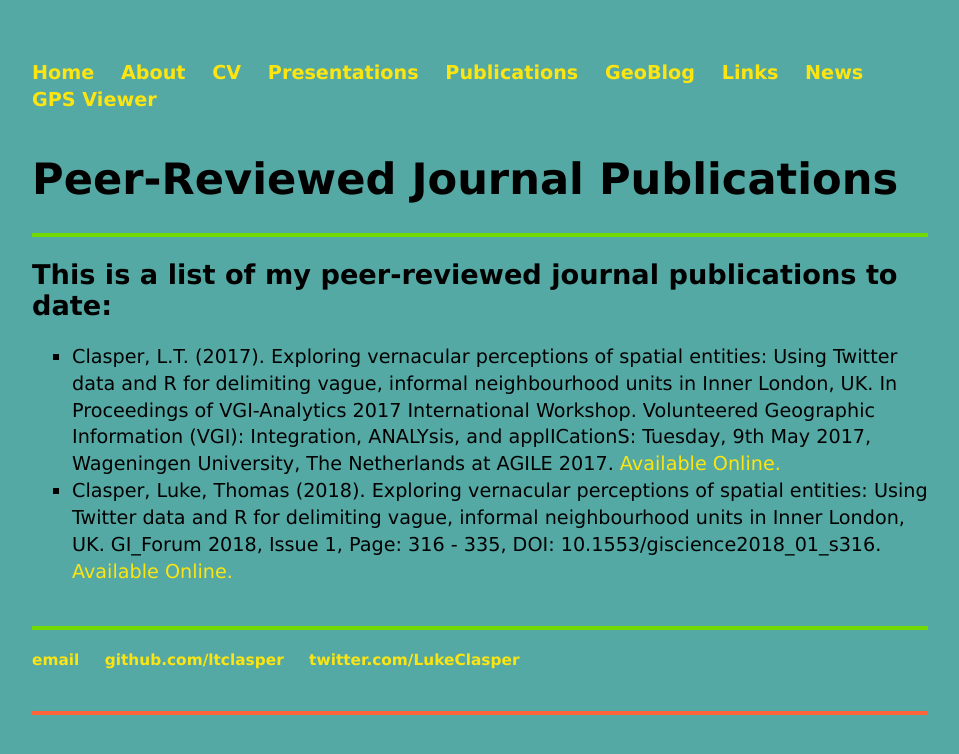
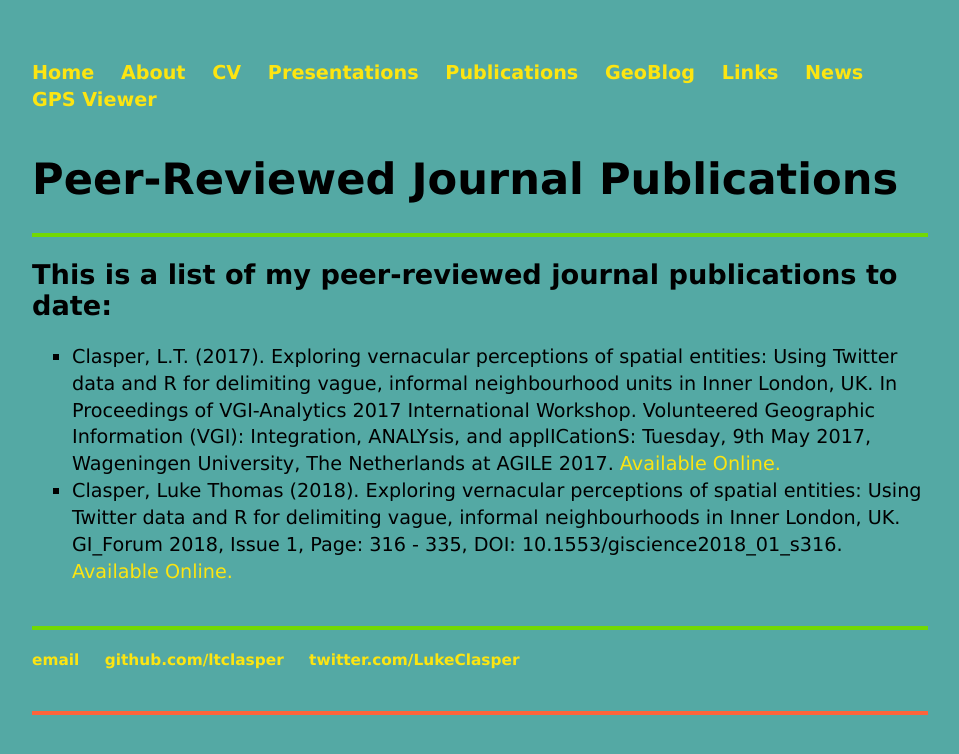
Before and after one commit to ltclasper/ltclasper.github.io, a Jekyll site: the page built from publications/index.html, in a window 1280 px wide. Shown: the top 754 px of the page, without its empty margins (160-1119 px from the left). Built offline with Jekyll 4.4.1, drawn with Linux system fonts in a browser that asks for light colours.

Commit message:
Update index.html

```diff
--- a/publications/index.html
+++ b/publications/index.html
@@ -13,7 +13,7 @@ title: Peer-Reviewed Journal Publications
 	<ul style="list-style-type:square">
 <li>Clasper, L.T. (2017). Exploring vernacular perceptions of spatial entities: Using Twitter data and R for delimiting vague, informal neighbourhood units in Inner London, UK. In Proceedings of VGI-Analytics 2017 International Workshop. Volunteered Geographic Information (VGI):
 Integration, ANALYsis, and applICationS: Tuesday, 9th May 2017, Wageningen University, The Netherlands at AGILE 2017.<a href="http://www.cs.nuim.ie/~pmooney/VGI-Analytics2017/materials/AGILE_2017_Luke_Clasper.pdf"> Available Online.</a></li>
-<li>Clasper, Luke, Thomas (2018). Exploring vernacular perceptions of spatial entities: Using Twitter data and R for delimiting vague, informal neighbourhood units in Inner London, UK. GI_Forum 2018, Issue 1, Page: 316 - 335, DOI: 10.1553/giscience2018_01_s316.<a href="http://www.austriaca.at/0xc1aa5576_0x00390cec"> Available Online.</a></li>
+<li>Clasper, Luke Thomas (2018). Exploring vernacular perceptions of spatial entities: Using Twitter data and R for delimiting vague, informal neighbourhoods in Inner London, UK. GI_Forum 2018, Issue 1, Page: 316 - 335, DOI: 10.1553/giscience2018_01_s316.<a href="http://www.austriaca.at/0xc1aa5576_0x00390cec"> Available Online.</a></li>
 	</ul>
 	</p>
 </div><!-- /.blurb -->
```
